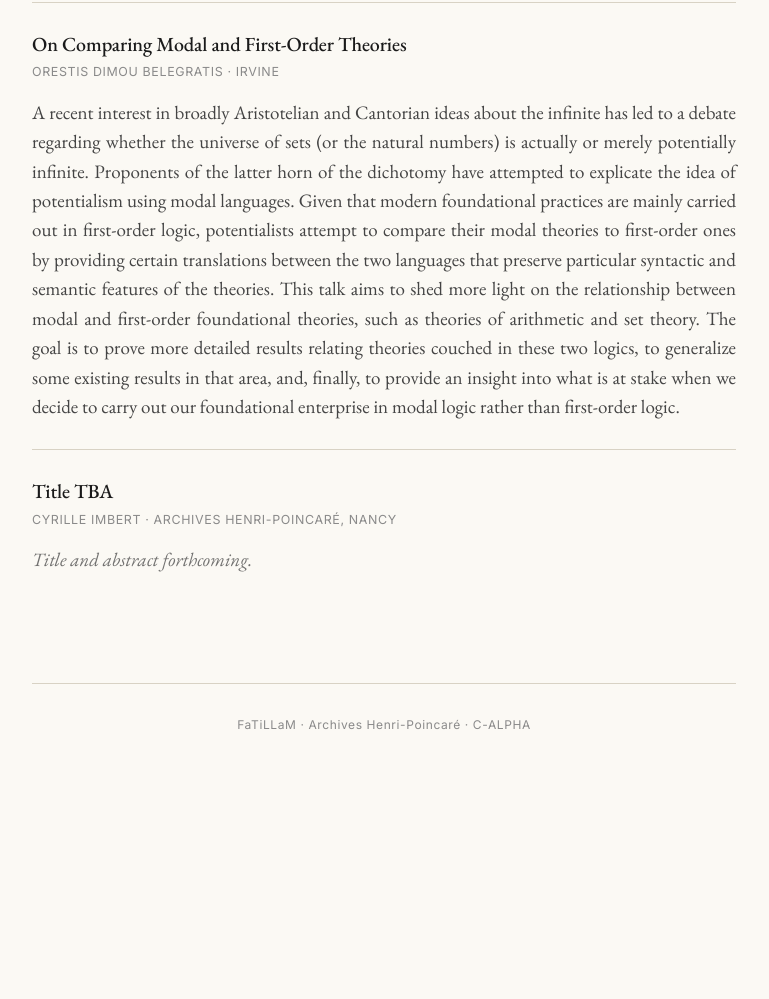
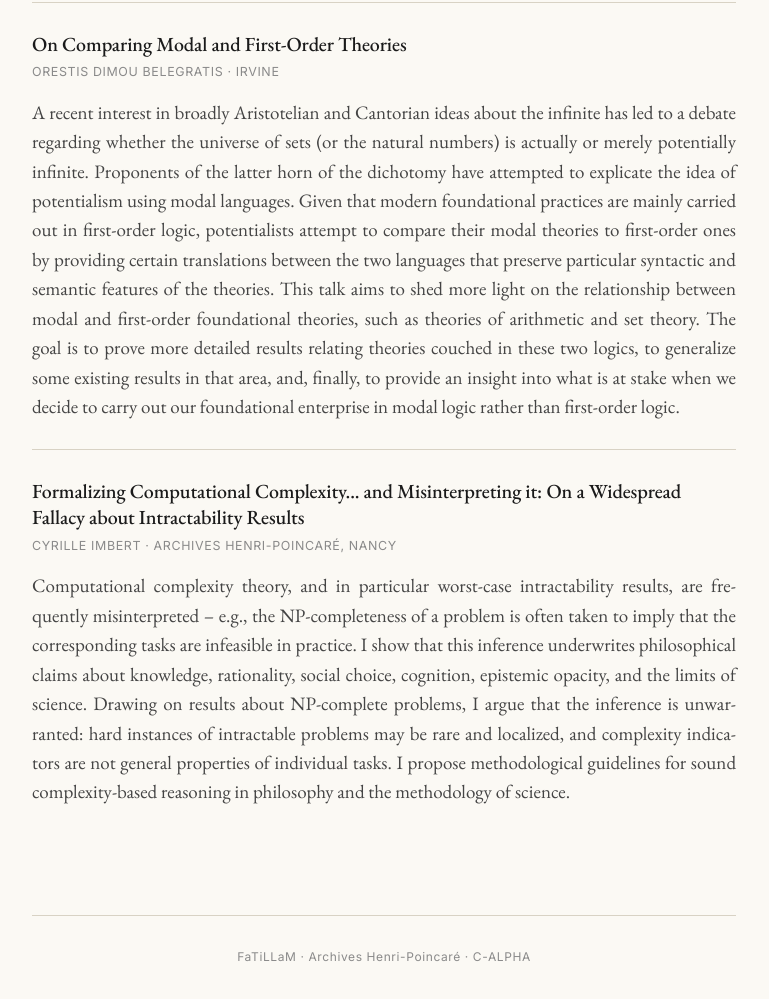
Before and after one commit to fatillam/2nd-Nancy-Irvine-FaTiLLaM-workshop, a plain HTML site: page index.html in a window 1280 px wide. Shown: the part 4448-5447 px from the top of the page, without its empty margins (256-1025 px from the left). Before the commit the page ends 5278 px from the top, so only its background shows below. Drawn offline with nearby package versions, Linux system fonts and the light colour scheme.

Commit message:
Update index.html

```diff
--- a/index.html
+++ b/index.html
@@ -473,9 +473,9 @@
     </article>
 
     <article class="abstract" id="imbert">
-      <h3>Title TBA</h3>
+      <h3>Formalizing Computational Complexity... and Misinterpreting it: On a Widespread Fallacy about Intractability Results</h3>
       <div class="who">Cyrille Imbert &middot; Archives Henri-Poincaré, Nancy</div>
-      <p class="tba">Title and abstract forthcoming.</p>
+      <p> Computational complexity theory, and in particular worst-case intractability results, are frequently misinterpreted – e.g., the NP-completeness of a problem is often taken to imply that the corresponding tasks are infeasible in practice. I show that this inference underwrites philosophical claims about knowledge, rationality, social choice, cognition, epistemic opacity, and the limits of science. Drawing on results about NP-complete problems, I argue that the inference is unwarranted: hard instances of intractable problems may be rare and localized, and complexity indicators are not general properties of individual tasks. I propose methodological guidelines for sound complexity-based reasoning in philosophy and the methodology of science.</p>
     </article>
 
   </section>
```
